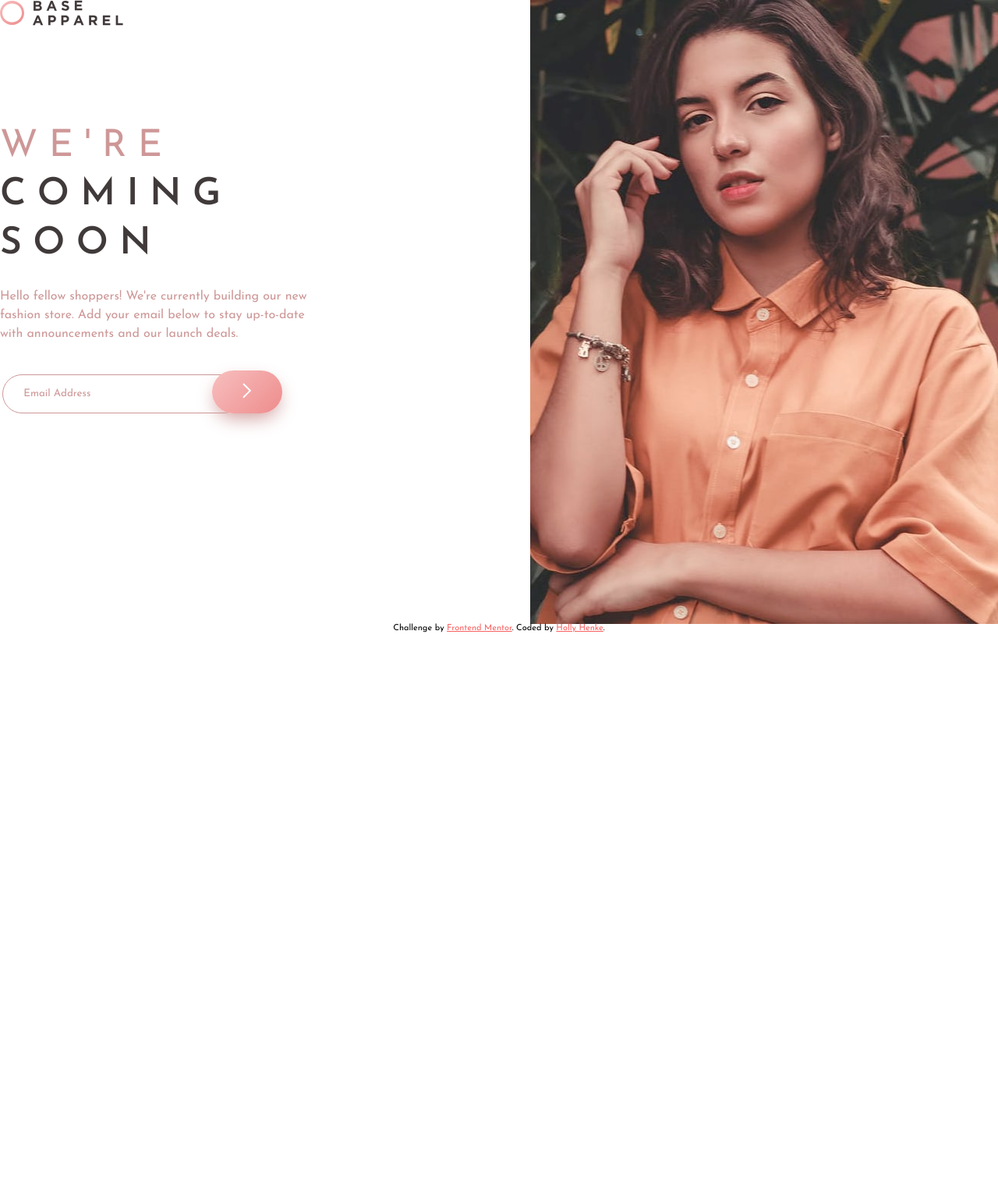
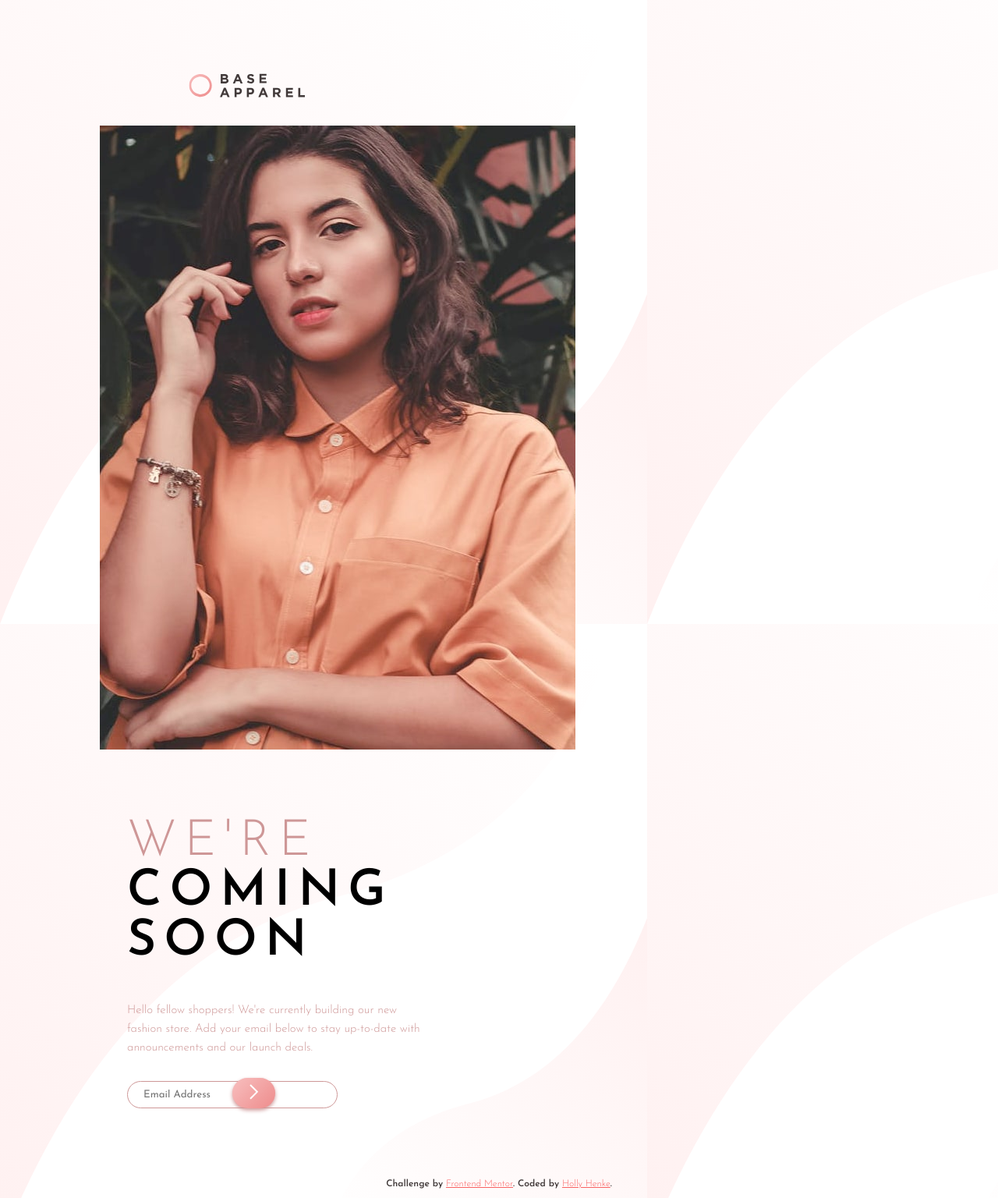
Before and after one commit to hhenske/base-apparel-coming-soon-master, a plain HTML site: page index.html in a window 1280 px wide. Shown: the whole page at 78% size. Before the commit the page ends 811 px from the top, so only its background shows below. Drawn offline with Linux system fonts and the light colour scheme.

Commit message:
different video same problem.  My coding doesn't behave like the one in the video

```diff
--- a/index.html
+++ b/index.html
@@ -2,65 +2,56 @@
 <html lang="en">
 <head>
   <meta charset="UTF-8">
-  <meta name="viewport" content="width=device-width, initial-scale=1.0"> <!-- displays site properly based on user's device -->
-
+  <meta name="viewport" content="width=device-width, initial-scale=1.0">
   <link rel="icon" type="image/png" sizes="32x32" href="./images/favicon-32x32.png">
 
   <link rel="stylesheet" href="style.css" />
-
+  <script defer src="script.js"></script>
 
   <link rel="preconnect" href="https://fonts.googleapis.com">
-  <link rel="preconnect" href="https://fonts.gstatic.com" crossorigin>
-  <link href="https://fonts.googleapis.com/css2?family=Josefin+Sans:ital,wght@0,400;0,600;1,400&family=Kumbh+Sans:wght@700&display=swap" rel="stylesheet">
-  <link href="https://fonts.googleapis.com/css2?family=Josefin+Sans:wght@700&display=swap" rel="stylesheet">
+  <link rel="preconnect" href="https://fonts.gstatic.com">
+  <link href="https://fonts.googleapis.com/css2?family=Josefin+Sans:wght@300;400;600&display=swap" rel="stylesheet">
 
   <title>Frontend Mentor | Base Apparel coming soon page | Holly Henske</title>
-
-
-  <style>
-    .attribution { font-size: 11px; text-align: center; }
-    .attribution a { color: hsl(0, 93%, 68%); }
-  </style>
 
 </head>
 
 <body>
-  <div class="container">
-    <div class="logo-container">
+  <div class="main-div">
+    <div class="logo">
       <img src="./images/logo.svg" alt="logo" class="logo" />
     </div>
 
-  <div class="hero-container">
-    <img src="./images/hero-desktop.jpg" alt="" class="hero-desktop" />
-    <img src="./images/hero-mobile.jpg" alt="" class="hero-mobile" />
+  <div  class="mobile-hero">
+    <img src="./images/hero-mobile.jpg" alt="" />
   </div>
 
-  <div class="content-wrapper">
-    <div class="desktop-logo">
-      <img src="./images/logo.svg" alt="logo" class="logo" />
-    </div>
+  <div class="desktop-hero">
+    <img src="./images/hero-desktop.jpg" alt="" />
+  </div>
 
-    <div class="title">
-      We're
-    </div>
-    <div class="coming-soon">Coming soon</div>
-    <div class="description">
+  <div class="content">
+      <h3>
+        <span>We're</span>
+        Coming soon
+      </h3>
+    <p class="description">
       Hello fellow shoppers! We're currently building our new fashion store.
   Add your email below to stay up-to-date with announcements and our launch deals.
+    </p>
+
+      <div class = "email-div">
+        <input type="text" id ="email-field" name="email" placeholder="Email Address" title="email-field">
+        <button class="email-btn"><img src="./images/icon-arrow.svg" alt="arrow" /></button>
+        <img src="./images/icon-error.svg" alt="error icon"  class="error-img" />
+        <p class="error-info">Please provide a valid email</p>
+      </div>
     </div>
+  </div>
 
-    <form id="form" novalidate>
-      <div class = "input-container">
-        <input type="email" id="email" name="email" placeholder="Email Address">
-        <img src="./images/icon-error.svg" alt="error icon" class="danger-button" id="danger-button" />
-        <button class="button" type="submit"><img src="./images/icon-arrow.svg" alt="arrow" /></button>
-      </div>
-      <div class = "danger-text" id = "danger-text">
-        Please provide a valid email
-      </div>
-    </form>
+
+
   </div>
-</div>
 
   <footer>
     <p class="attribution">
@@ -68,6 +59,5 @@
       Coded by <a href="#">Holly Henke</a>.
     </p>
   </footer>
-  <script src="script.js"></script>
 </body>
 </html>
--- a/script.js
+++ b/script.js
@@ -1,15 +1,25 @@
-let email = document.getElementById("email");
+"use strict"
+
+let email = document.getElementById("name.email");
 let dangerIcon = document.getElementById("danger-button");
 let dangerText = document.getElementById("danger-text");
 let form = document.getElementById("form");
 
-form.addEventListener("submit", (e) => {
-    if (email.validity.typeMismatch) {
-        email.preventDefault();
-        dangerIcon.style.opacity = 1;
-        dangerText.style.opacity = 1;
+console.log(email)
+
+form.addEventListener("submit", (email) => {
+    if (email.length > 7 ) {
+        dangerIcon.style.visibility = hidden;
+        dangerText.style.visibility = hidden;
+        console.log(email.length)
+        console.log("valid email")
     } else {
-        dangerIcon.style.opacity = 0;
-        dangerText.style.opacity = 0;
+        e.preventDefault();
+        // dangerIcon.style.visibility = true;
+        // dangerText.style.opacity = true;
+        console.log(email.length)
+        console.log("invalid email")
     }
 });
+
+// && email.contains("@") && email.contains(".")
--- a/style.css
+++ b/style.css
@@ -6,219 +6,151 @@
 
 * {
     font-family: "Josefin Sans", sans-serif;
+}
+
+body {
     margin: 0;
     padding: 0;
-    box-sizing: border-box;
 }
 
-
-.container {
-    display: flex;
-    flex-direction: row-reverse;
-    justify-content: center;
-    height: 100vh;
-}
-
-.hero-container {
-    display: flex;
-}
-
-.hero-desktop {
-    width: 100%;
-    min-width: 600px;
-}
-
-.hero-mobile {
-    display: none;
-    width: 100%;
-}
-
-.container-wrapper {
-    background-image: url("./images/bg-pattern-desktop.svg");
-    background-size: cover;
-    padding: 5em 2em 0 10em;
-}
-
-.desktop-logo {
-    display: block;
-}
-
-.logo-container {
+.desktop-hero {
     display: none;
 }
 
-.logo {
-    object-fit: contain;
+.main-div {
+    width: 375px;
+    margin: 0 auto;
+
 }
 
-.title {
-    margin: 2.5em 0 0 0;
-    font-size: 3em;
-    font-weight: 300;
-    letter-spacing: 0.3em;
-    text-transform: uppercase;
-    color: var(--desat-red);
-    line-height: 1.3em;
+.logo {
+    padding: 15px 0;
 }
 
-.coming-soon {
-    color: var(--dark-red);
-    font-size: 3em;
-    font-weight: 600;
+.logo img {
+    transform: scale(0.65, 0.65);
+}
+
+.content {
+    text-align: center;
+    padding: 0px 35px;
+    font-weight: 300;
+}
+
+.content h3 {
+    font-size: 40px;
+    line-height: 1;
+    padding: 0 40px;
     text-transform: uppercase;
-    letter-spacing: 0.3em;
-    margin-bottom: 0.5em;
-    width: 50%;
-    line-height: 1.3em;
+    letter-spacing: 10px;
+}
+
+span {
+    color: var(--desat-red);
+    font-weight: 300;
 }
 
 .description {
-    color: var(--desat-red);
-    width: 60%;
-    min-width: 400px;
-    line-height: 1.5em;
-    margin-bottom: 2em;
-}
-
-form {
-    width: 100%;
-    position: relative;
-}
-
-.input-container {
-    width: 65%;
-    min-width: 400px;
-}
-
-#email {
-    border: 1px solid hsl(0, 36%, 70%);
-    border-radius: 50px;
-    background: transparent;
-    padding: 0 2em;
-    margin-left: 0.2em;
-    height: 50px;
-    width: 70%;
-    outline: none;
-}
-
-.danger-button {
-    background: var(--soft-red);
-    position: absolute;
-    height: 25px;
-    width: 25px;
-    border-radius: 50%;
-    top: 20px;
-    right: 65%;
-    transition: 0.6s;
-    opacity: 0;
-}
-
-.danger-text {
-    font-size: 12px;
-    font-weight: 600;
-    color: var(--soft-red);
-    padding: 0.8em 3rem;
-    transition: 0.6s;
-    opacity: 0;
-}
-
-.button {
-    background: linear-gradient(135deg, hsl(0, 80%, 86%), hsl(0, 74%, 74%));
-    height: 55px;
-    border: none;
-    border-radius: 50px;
-    outline: none;
-    width: 90px;
-    transform: translate(-50%, 3px);
-    box-shadow: 0 10px 25px -5px hsl(0, 36%, 70%);
-    cursor: pointer;
-}
-
-input::placeholder {
+    margin-top: -20px;
+    font-size: 14px;
+    line-height: 1.3;
     color: var(--desat-red);
 }
 
-.button:active {
-    background: linear-gradient(135deg, hsl(0, 0%, 100%), hsl(0, 100%, 98%));
+#email-field {
+    margin-top: 15px;
+    border: 0.75px solid hsl(0, 36%, 70%);
+    padding: 10px 100px 10px 20px;
+    border-radius: 20px;
+    color:hsl(0, 36%, 70%);
 }
 
-@media screen and (max-width: 1000px) {
-    .hero-desktop {
-        min-width: 480px;
-    }
+.email-btn {
+    padding: 8px 21.5px;
+    border-radius: 20px;
+    border: none;
+    background-image: linear-gradient(135deg, hsl(0, 80%, 86%), hsl(0, 74%, 74%));
+    box-shadow: 0 2.5px 5px hsl(0,36%,70%);
+    position: relative;
+    top: -38.5px;
+    left: 135px;
 }
 
-@media screen and (max-width: 768) {
-    .container {
-        height: initial;
-        flex-direction: column;
+.email-btn:hover {
+    background-image: linear-gradient(135deg,hsl(0, 100%, 98%), hsl(0, 80%, 86%));
+    box-shadow: 0 5.5px 5px hsl(0,26%,76%);
+}
+
+.error-img {
+    height: 22.5px;
+    width: 22.5px;
+    position: relative;
+    top: -35px;
+    left: 38px;
+    display: none;
+}
+
+.error-info {
+    font-size: 12px;
+    color: var(--desat-red);
+    margin-top: -32px;
+    margin-left: -100px;
+    display: none;
+}
+
+.attribution {
+    font-size: 12px;
+    text-align: center;
+    color: var(--dark-red);
+    padding-top: 40px;
+    font-weight: 600;
+}
+
+.attribution a {
+    color: var(--soft-red);
+    font-weight: 300;
+}
+
+@media only screen and (min-width: 1000px) {
+    body {
+        background-image: url(./images/bg-pattern-desktop.svg);
     }
 
-    .content-wrapper {
-        padding: 0;
+    .mobile-hero {
+        display: none;
     }
 
-    .logo-container {
+    .main-div {
+        margin: 0;
+        padding-left: 10%;
+        padding-top: 5%;
+        display: inline-block;
+        }
+
+    .desktop-hero {
         display: block;
     }
 
-    .desktop-logo {
-        display: none;
+    .logo {
+        transform: scale(1.45, 1.45);
+        padding-left: 60px;
     }
 
-    .logo {
-        padding: 2em;
+    .content {
+        text-align: left;
+        padding-top: 5%;
     }
 
-    .title {
-        font-size: 2.5rem;
-        margin: 1.5em 0 0 0;
-        text-align: center;
-        width: 100%;
+    .content h3 {
+        padding-left: 0;
+        font-size: 64px;
     }
 
-    .hero-desktop {
-        display: none;
+    .content p {
+        line-height: 1.6;
+        width: 385px;
+        font-size: 15px;
     }
 
-    .hero-mobile {
-        display: block;
-    }
 
-    .coming-soon {
-        width: 100%;
-        font-size: 2.5rem;
-        text-align: center;
-        padding: 0 1em;
-    }
-
-    .description {
-        text-align: center;
-        font-size: 1rem;
-        width: 100%;
-        padding: 0 3.5em;
-    }
-
-    .input-container {
-        display: flex;
-        align-items: center;
-        justify-content: center;
-        width: 100%;
-    }
-
-    .danger-button {
-        top: 14px;
-        right: 35%;
-    }
-
-    .danger-text {
-        text-align: center;
-    }
-
-    .button {
-        position: absolute;
-        height: 50px;
-        transform: translate(-55);
-        right: 0;
-    }
 }
```
